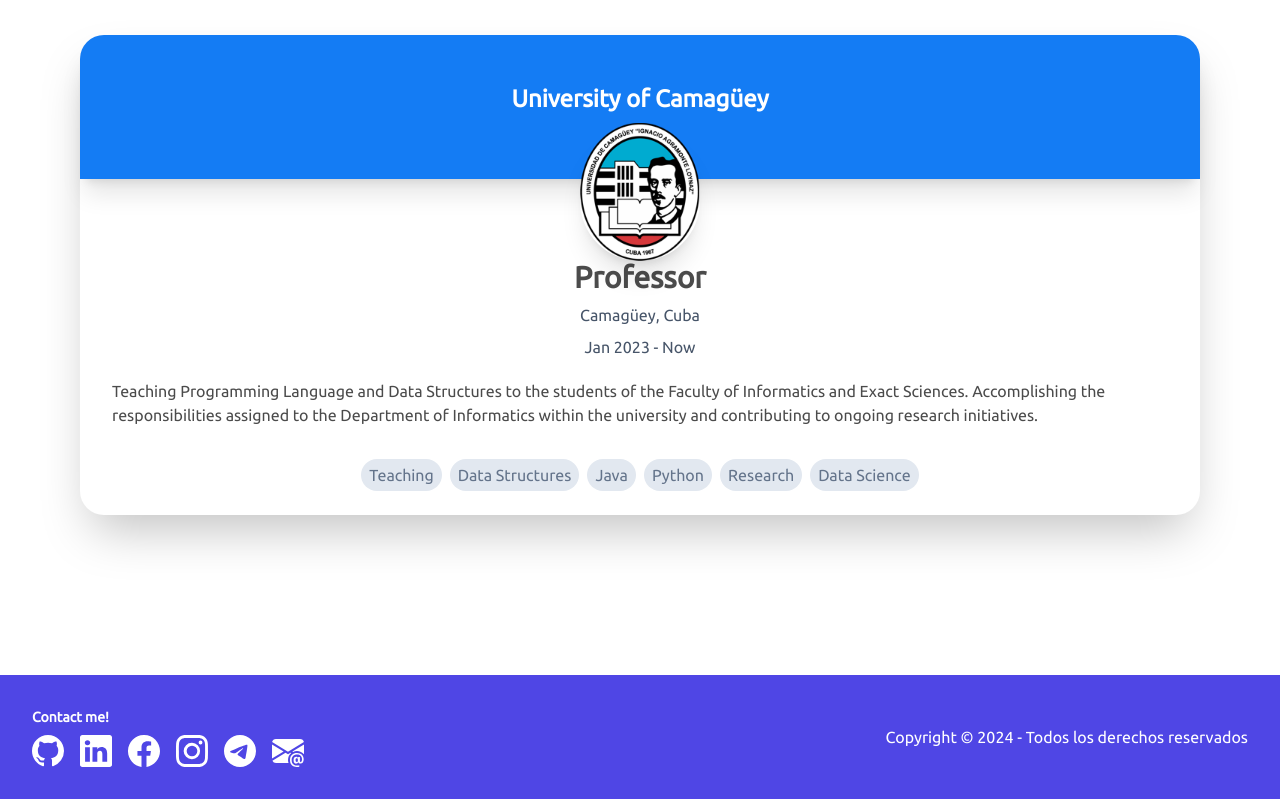
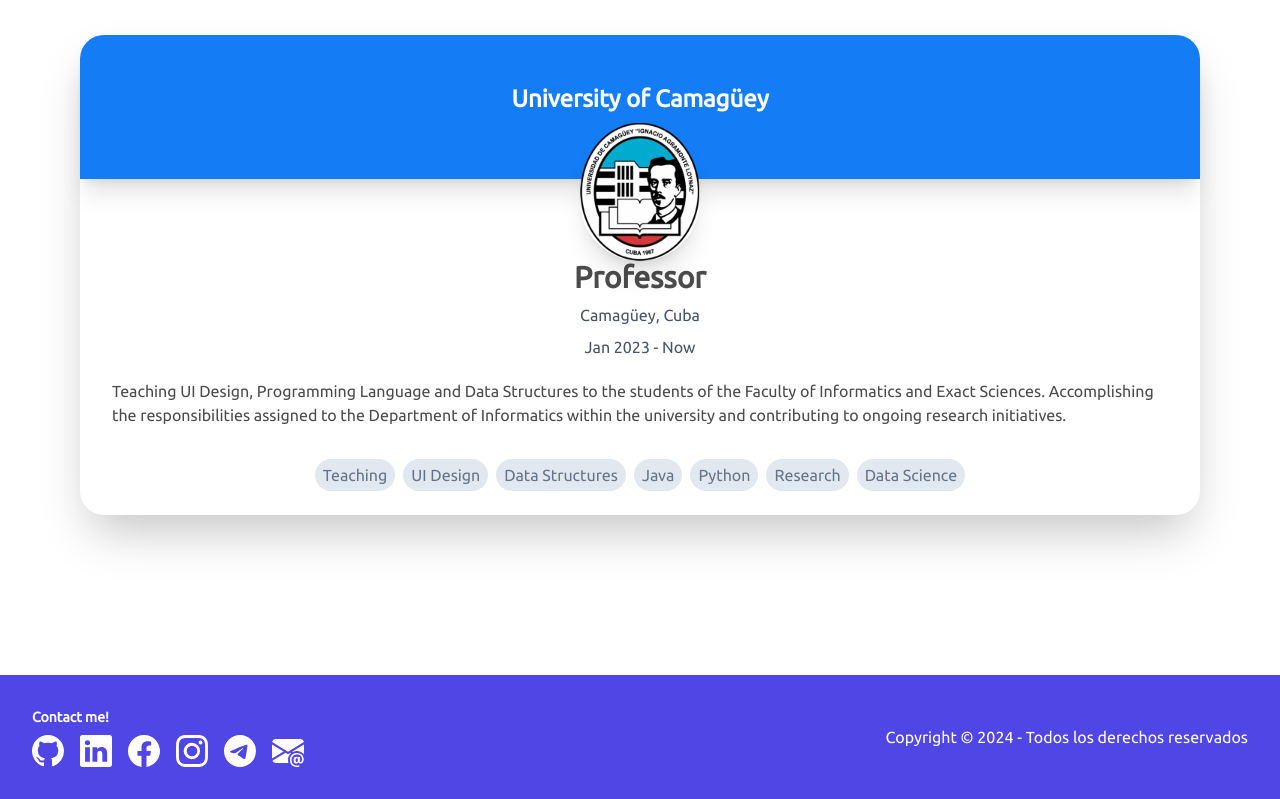
Before and after one commit to JalexCode/JalexCode.github.io, a React (Vite) app: page / in a window 1280 px wide. Shown: the part 3187-3986 px from the top of the page. Built offline with nearby package versions, Linux system fonts and the light colour scheme.

Commit message:
update: added new task to teaching experience

```diff
--- a/src/data/experience.ts
+++ b/src/data/experience.ts
@@ -20,11 +20,12 @@ export const experience: Array<ExperienceType> = [
         place: 'Camagüey, Cuba',
         time: 'Full',
         role: 'Professor',
-        description: 'Teaching Programming Language and Data Structures to the students of the Faculty of Informatics and Exact Sciences. Accomplishing the responsibilities assigned to the Department of Informatics within the university and contributing to ongoing research initiatives.',
+        description: 'Teaching UI Design, Programming Language and Data Structures to the students of the Faculty of Informatics and Exact Sciences. Accomplishing the responsibilities assigned to the Department of Informatics within the university and contributing to ongoing research initiatives.',
         webLink: "https://www.reduc.edu.cu/",
         image: "/images/uc-logo.png",
         skills: [
             "Teaching",
+            "UI Design",
             "Data Structures",
             "Java",
             "Python",
```
